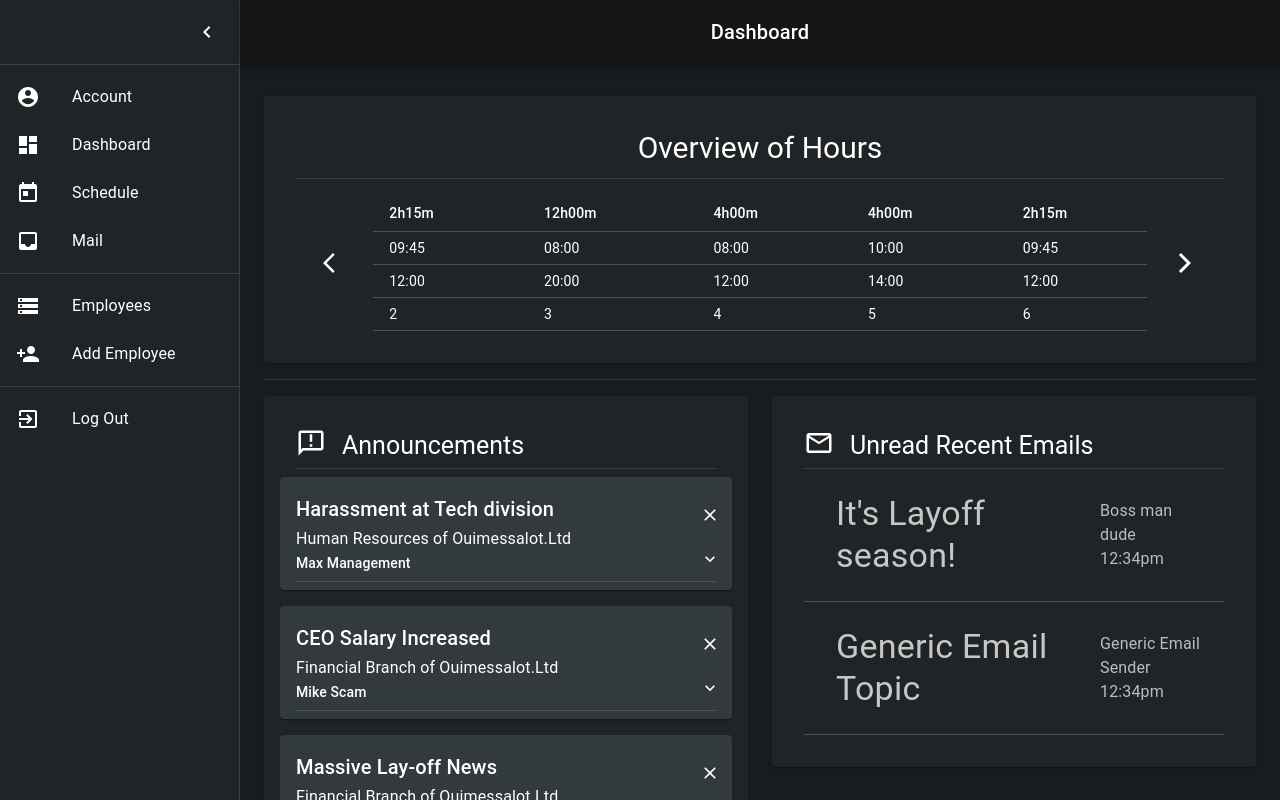
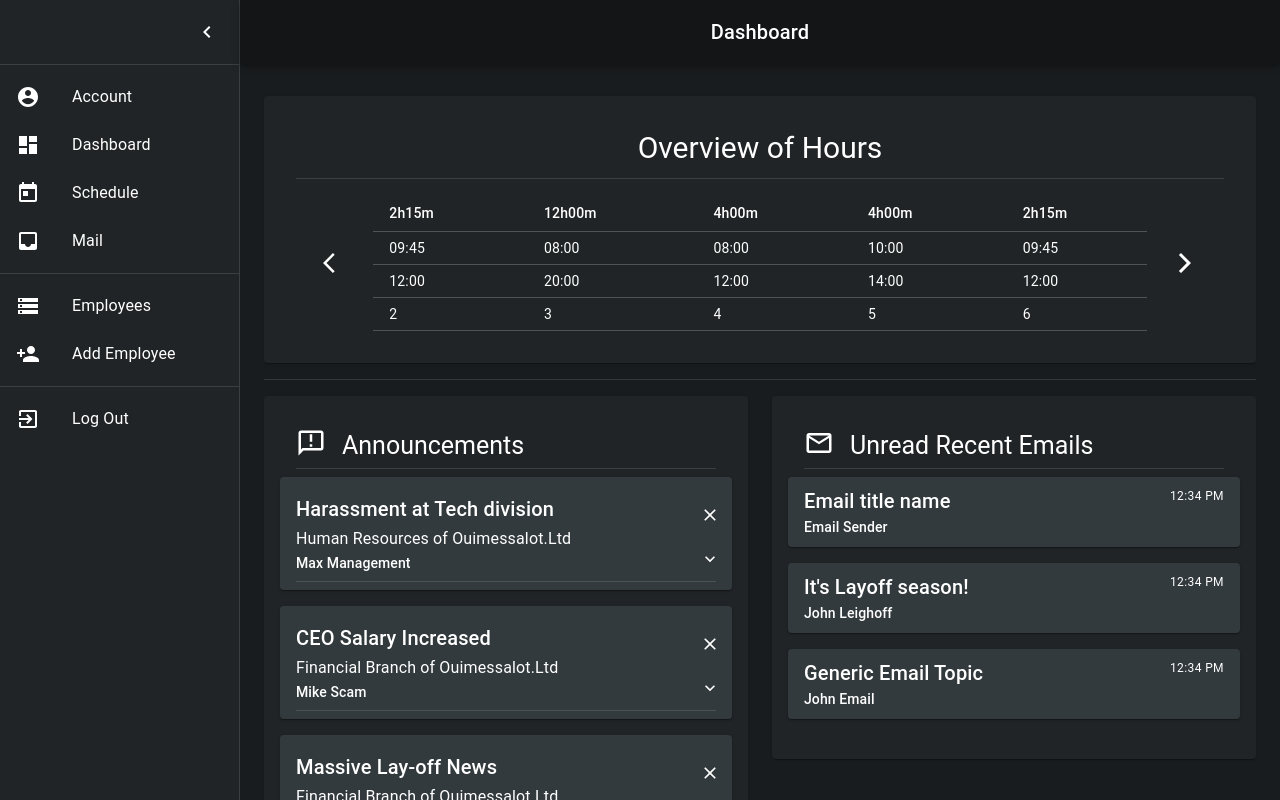
Before and after one commit to Nycarus/expendable-employees, a React (Create React App) app in the folder expendable-employees/client/: page /user in a window 1280 px wide. Built offline with nearby package versions, Linux system fonts and the light colour scheme; sample sign-in values are in the browser's storage.

Commit message:
Email Dashboard design is complete

```diff
--- a/expendable-employees/client/src/components/EmailDashboard.js
+++ b/expendable-employees/client/src/components/EmailDashboard.js
@@ -1,7 +1,7 @@
 import React from 'react';
 import Link from '@material-ui/core/Link';
 import ListItem from '@material-ui/core/ListItem';
-import { makeStyles, Grid, Paper, Table, Divider, TableBody, TableCell, TableRow, Typography } from '@material-ui/core';
+import { makeStyles, Grid, Paper, Table, Divider, TableBody, TableCell, TableRow, Typography, Link as MuiLink } from '@material-ui/core';
 import MailOutlinedIcon from '@material-ui/icons/MailOutlined';
 import {Route, Switch, useRouteMatch, useLocation} from "react-router-dom";
 import Mail from './../pages/Mail'
@@ -12,7 +12,17 @@ function preventDefault(event) {
 }
 
 const useStyles = makeStyles((theme) => ({
-
+    paperStyle: {
+        backgroundColor: "#333a3d",
+        marginLeft: theme.spacing(-2),
+        marginRight: theme.spacing(-2),
+        marginTop: theme.spacing(1),
+        marginBottom: theme.spacing(1),
+        paddingLeft: theme.spacing(2),
+        paddingRight: theme.spacing(2),
+        paddingTop: theme.spacing(1),
+        paddingBottom: theme.spacing(1)
+    },
 }));
 
 function viewEmail(anEmail){
@@ -42,54 +52,52 @@ export default function EmailDashboard() {
             </Grid>
             <Divider style={{marginTop:"5px"}}/>
 
-            <Table>
-                <TableBody>
-                    <TableRow>
-                        <TableCell width = "60%">
-                            <Typography component="p" variant="h4">
-                                <ListItem button component={myLink} to="/user/mail">
-                                    <Link color="secondary">
-                                        It's Layoff season!
-                                    </Link>
-                                </ListItem>
-                            </Typography>
-                        </TableCell>
-                        <TableCell  width = "30%">
-                            <Typography color="textSecondary" className={classes.depositContext}>
-                                Boss man dude
-                            </Typography>
+            {/* First Email*/}
+            <Paper className={classes.paperStyle}>
+                <Grid container justify="space-between">
+                    <Grid item>
+                        <MuiLink component={myLink} to="/user/mail" variant="body2" color="textPrimary">
+                            <Typography variant="h6" align="left">Email title name</Typography>
+                        </MuiLink>
+                        <Typography variant="subtitle2" align="left">Email Sender</Typography>
+                    </Grid>
+                    <Grid item>
+                        <Typography variant="caption">12:34 PM</Typography>
+                    </Grid>
+                </Grid>
+            </Paper>
 
-                            <Typography color="textSecondary" className={classes.depositContext}>
-                                12:34pm
-                            </Typography>
-                        </TableCell>
-                    </TableRow>
-                </TableBody>
-            </Table>
+            {/* Second Email*/}
+            <Paper className={classes.paperStyle}>
+                <Grid container justify="space-between">
+                    <Grid item>
+                        <MuiLink component={myLink} to="/user/mail" variant="body2" color="textPrimary">
+                            <Typography variant="h6" align="left">It's Layoff season!</Typography>
+                        </MuiLink>
+                        <Typography variant="subtitle2" align="left">John Leighoff</Typography>
+                    </Grid>
+                    <Grid item>
+                        <Typography variant="caption">12:34 PM</Typography>
+                    </Grid>
+                </Grid>
+            </Paper>
 
-            <Table>
-                <TableBody>
-                    <TableRow>
-                        <TableCell width = "60%">
-                            <Typography component="p" variant="h4">
-                            <ListItem button component={myLink} to="/user/mail">
-                                    <Link color="secondary">
-                                        Generic Email Topic
-                                    </Link>
-                                </ListItem>
-                            </Typography>
-                        </TableCell>
-                        <TableCell width = "30%">
-                            <Typography color="textSecondary" className={classes.depositContext}>
-                                Generic Email Sender
-                            </Typography>
-                            <Typography color="textSecondary" className={classes.depositContext}>
-                                12:34pm
-                            </Typography>
-                        </TableCell>
-                    </TableRow>
-                </TableBody>
-            </Table>
+            {/* Third Email*/}
+            <Paper className={classes.paperStyle}>
+                <Grid container justify="space-between">
+                    <Grid item>
+                        <MuiLink component={myLink} to="/user/mail" variant="body2" color="textPrimary">
+                            <Typography variant="h6" align="left">Generic Email Topic</Typography>
+                        </MuiLink>
+                        <Typography variant="subtitle2" align="left">John Email</Typography>
+                    </Grid>
+                    <Grid item>
+                        <Typography variant="caption">12:34 PM</Typography>
+                    </Grid>
+                </Grid>
+            </Paper>
+
+
         </React.Fragment>
     )
 }
```
